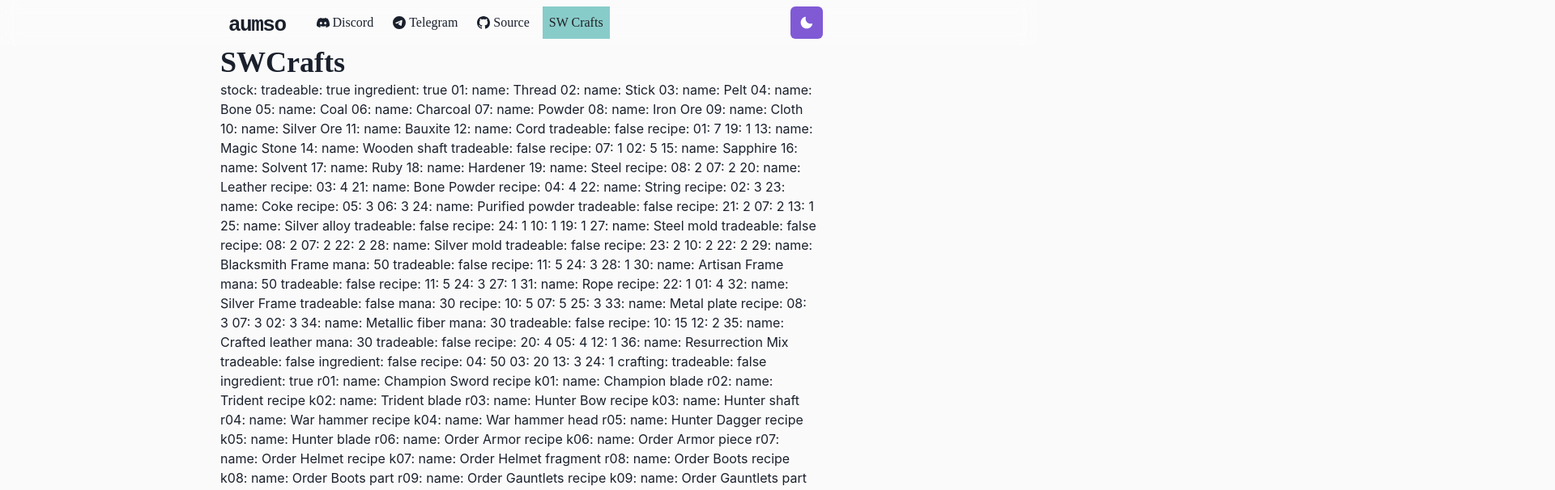
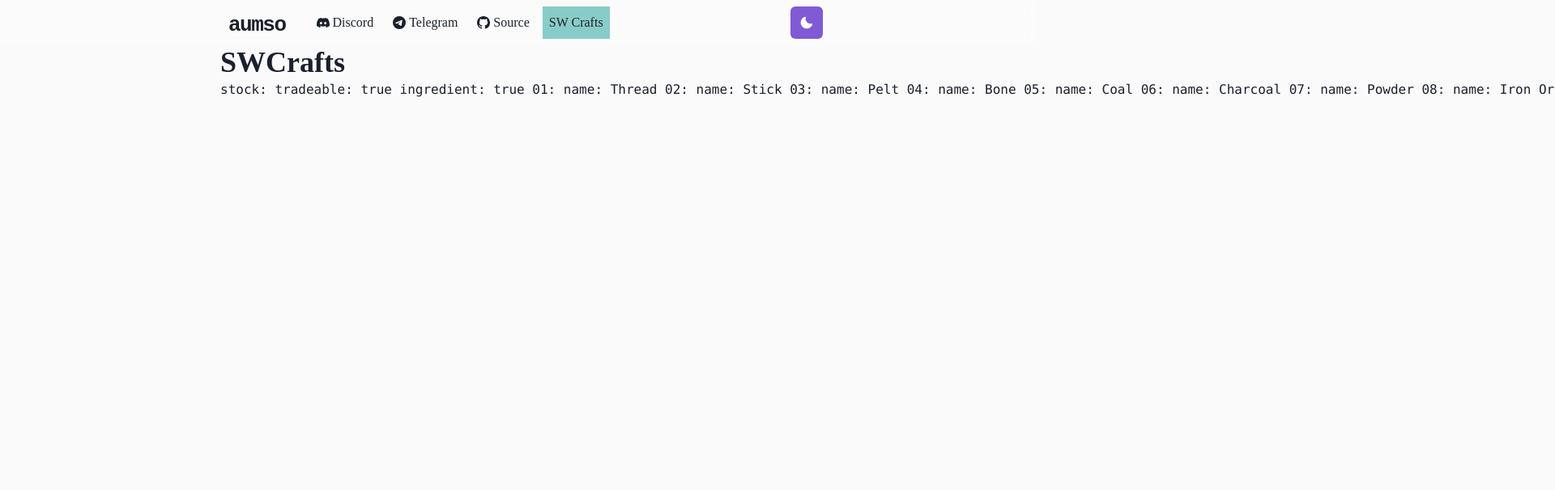
Before and after one commit to 17YearOldYuki/aumso-site, a Next.js app: page /swcraft in a window 1280 px wide. Shown: the top 606 px of the page at 81% size, 1920 px wide, since content can reach past the window. Built offline with nearby package versions, Linux system fonts and the light colour scheme.

Commit message:
Create swcraft.js

```diff
--- a/pages/swcraft.js
+++ b/pages/swcraft.js
@@ -9,7 +9,7 @@ const SWCraft = () => (
           <Heading as="h2" variant="page-title">
             SWCrafts
           </Heading>
-          <p align="left">
+          <pre>
           stock:
   tradeable: true
   ingredient: true
@@ -1484,7 +1484,7 @@ craftbook:
   x:
     mana: 0
     items:
-          </p>
+          </pre>
       </Box>
     </Box>
 </Layout>
```
